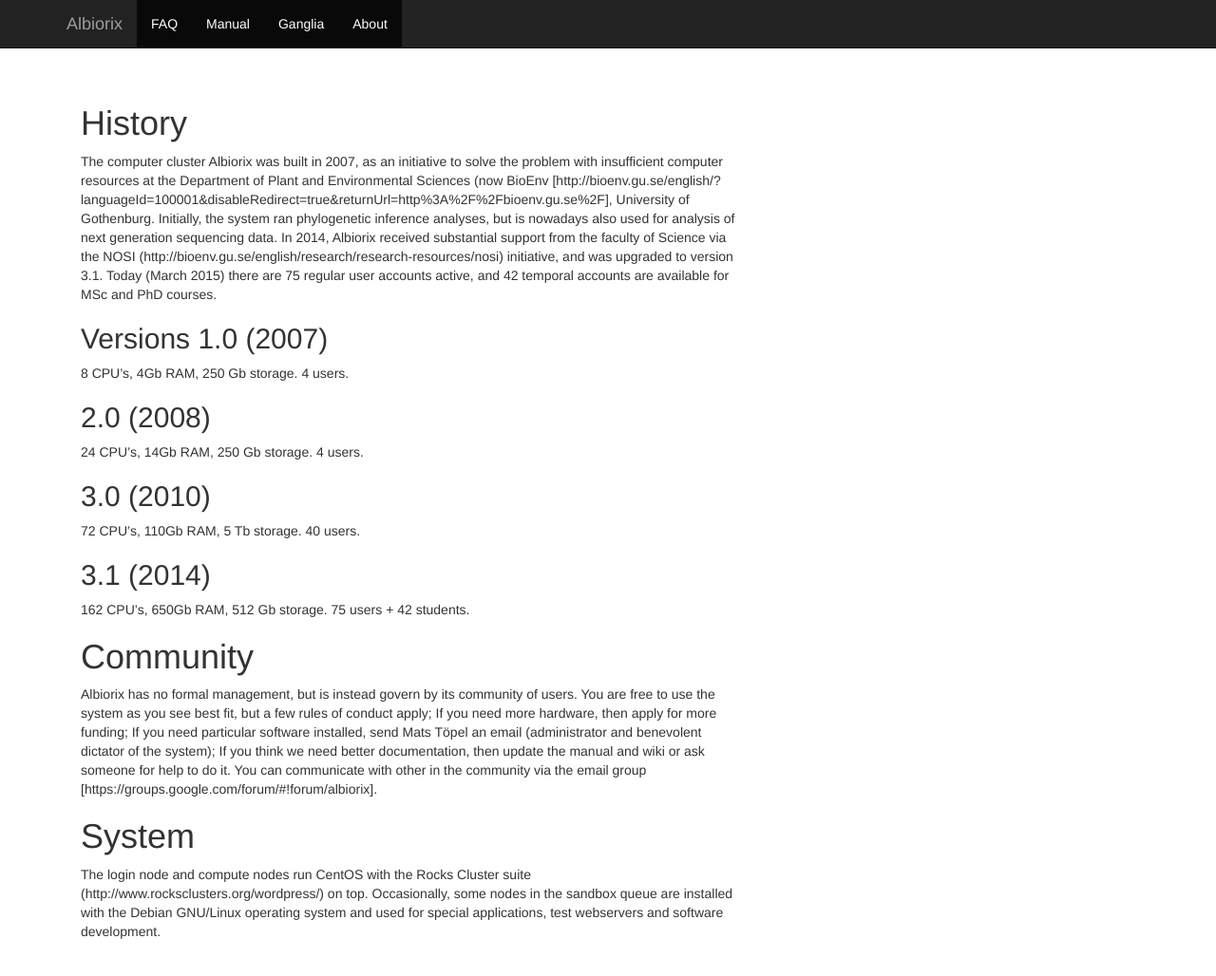
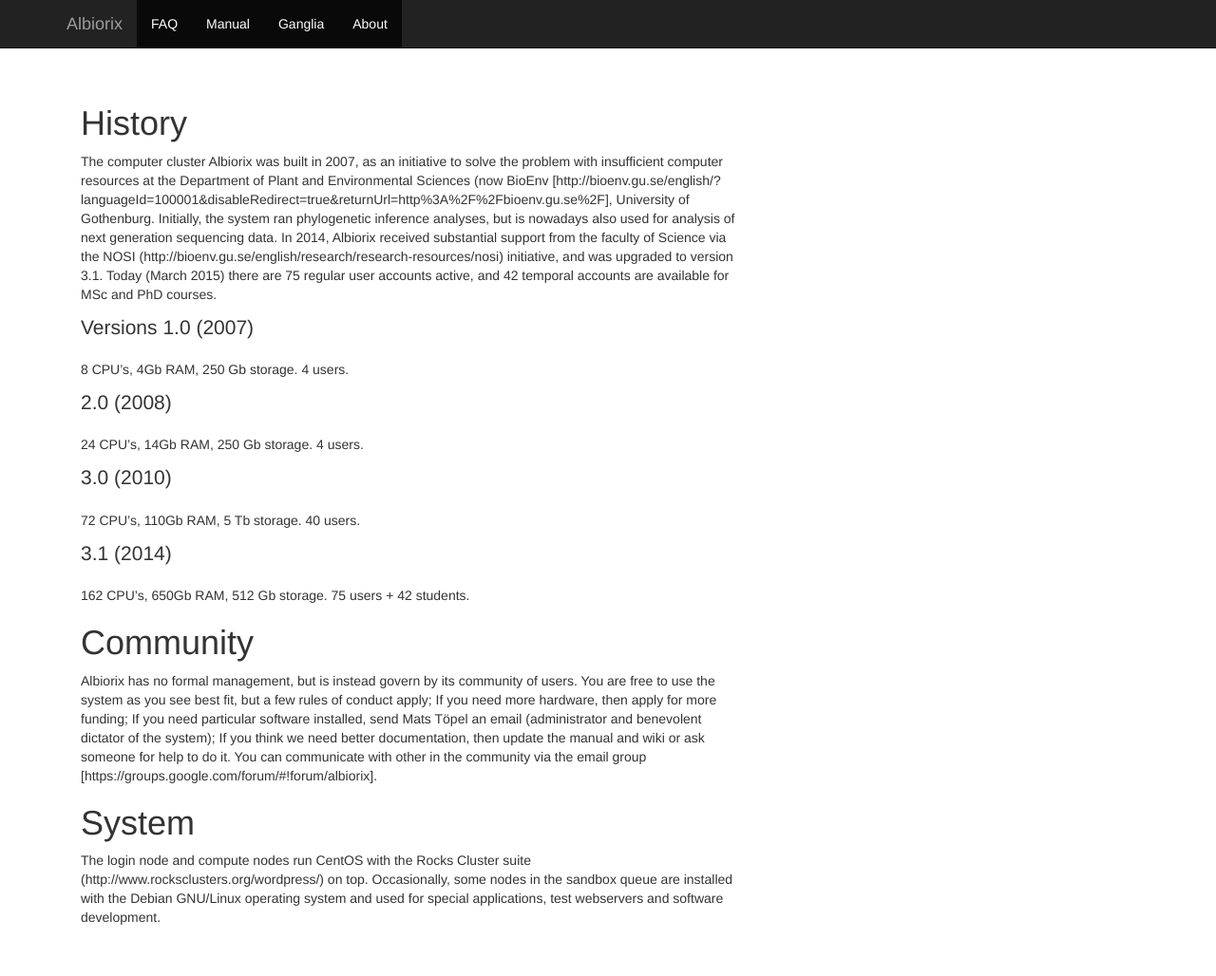
Before and after one commit to The-Bioinformatics-Group/Albiorix, a Jekyll site: the page built from site/about.html, in a window 1280 px wide and 1041 px high. Shown: the top 1028 px of the window at 95% size. Built offline with Jekyll 4.4.1, drawn with Linux system fonts in a browser that asks for light colours; nearby versions of some CDN libraries.

```diff
--- a/site/about.html
+++ b/site/about.html
@@ -9,16 +9,16 @@ title:  'About'
 <p>The computer cluster Albiorix was built in 2007, as an initiative to solve the problem with insufficient computer resources at the Department of Plant and Environmental Sciences (now BioEnv [http://bioenv.gu.se/english/?languageId=100001&disableRedirect=true&returnUrl=http%3A%2F%2Fbioenv.gu.se%2F], University of Gothenburg. Initially, the system ran phylogenetic inference analyses, but is nowadays also used for analysis of next generation sequencing data. In 2014, Albiorix received substantial support from the faculty of Science via the NOSI (http://bioenv.gu.se/english/research/research-resources/nosi) initiative, and was upgraded to version 3.1. Today (March 2015) there are 75 regular user accounts active, and 42 temporal accounts are available for MSc and PhD courses.</p>
 
 
-<h2>Versions 1.0 (2007)</h2>
+<p class="lead">Versions 1.0 (2007)</p>
 <p>8 CPU’s, 4Gb RAM, 250 Gb storage. 4 users.</p>
 
-<h2>2.0 (2008)</h2>
+<p class="lead">2.0 (2008)</p>
 <p>24 CPU’s, 14Gb RAM, 250 Gb storage. 4 users.</p>
 
-<h2>3.0 (2010)</h2>
+<p class="lead">3.0 (2010)</p>
 <p>72 CPU’s, 110Gb RAM, 5 Tb storage. 40 users.</p>
 
-<h2>3.1 (2014)</h2>
+<p class="lead">3.1 (2014)</p>
 <p>162 CPU’s, 650Gb RAM, 512 Gb storage. 75 users + 42 students.</p>
 
 
```
